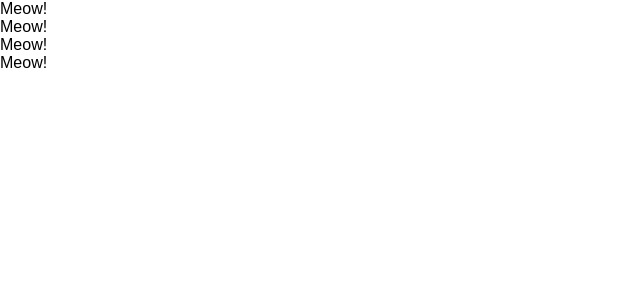
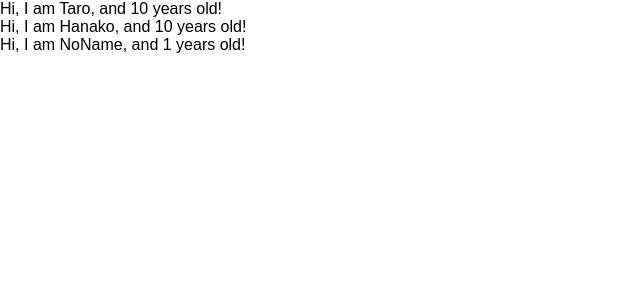
Before and after one commit to yuji-nakamoto/react-redux-crud-application, a React (Create React App) app: page / in a window 1280 px wide. Shown: the top 300 px of the page, without its empty margins (0-640 px from the left). Built offline with nearby package versions, Linux system fonts and the light colour scheme.

Commit message:
learn props of component

```diff
--- a/src/App.js
+++ b/src/App.js
@@ -1,29 +1,28 @@
 import React from 'react';
 
-//class App extends Component {
-//  render() {
-//    return (
-//      <React.Fragment>
-//        <label htmlFor="bar">bar</label>
-//        <input type="text" onChange={() => {console.log("I am clicked")}} />
-//      </React.Fragment>
-//    )
-//  }
-//}
-
 const App = () => {
+  const profiles = [
+    { name: "Taro", age: 10},
+    { name: "Hanako", age: 10},
+    { name: "NoName" }
+  ]
   return (
     <div>
-      <Cat />
-      <Cat />
-      <Cat />
-      <Cat />
+     {
+       profiles.map((profile, index) => {
+         return <User name={profile.name} age={profile.age} key={index} />
+       })
+     }
     </div>
   )
 }
 
-const Cat = () => {
-  return <div>Meow!</div>
+const User = (props) => {
+  return <div>Hi, I am {props.name}, and {props.age} years old! </div>
+}
+
+User.defaultProps = {
+  age: 1
 }
 
 export default App;
```
